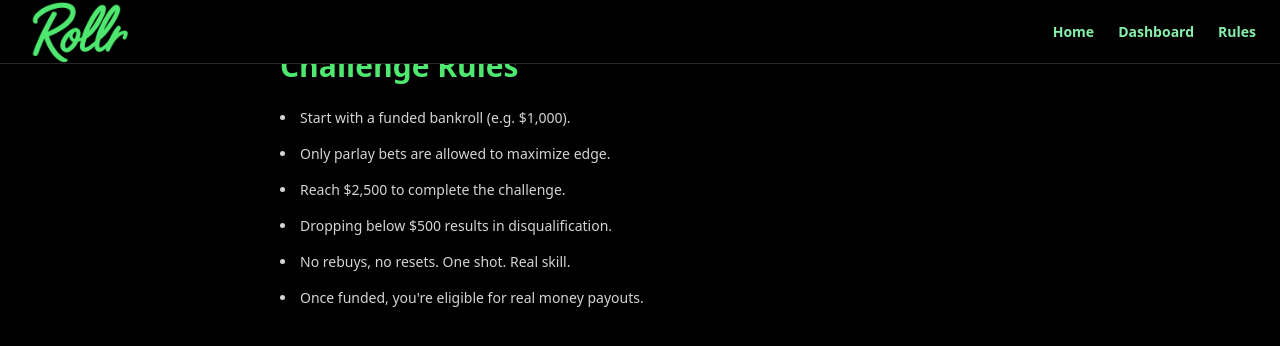
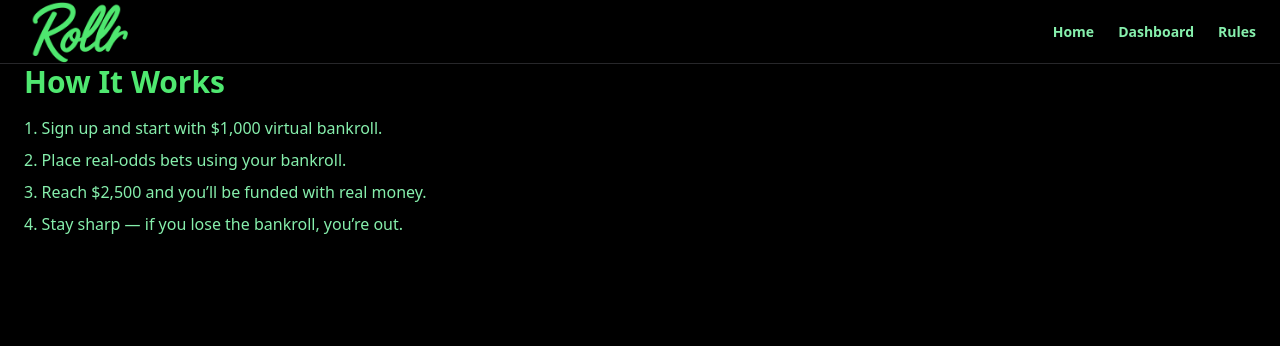
Before and after one commit to chipotleman/fundedfinal, a Next.js app: page /rules in a window 1280 px wide. Shown: the top 346 px of the page. Built offline with nearby package versions, Linux system fonts and the light colour scheme.

Commit message:
Update rules.js

```diff
--- a/pages/rules.js
+++ b/pages/rules.js
@@ -4,17 +4,15 @@ export default function Rules() {
   return (
     <div className="bg-black text-white min-h-screen">
       <TopNavbar />
-      <section className="px-6 py-12 max-w-3xl mx-auto">
-        <h1 className="text-3xl font-bold text-[#4fe870] mb-6">Challenge Rules</h1>
-        <ul className="space-y-4 list-disc list-inside text-zinc-300 text-sm">
-          <li>Start with a funded bankroll (e.g. $1,000).</li>
-          <li>Only parlay bets are allowed to maximize edge.</li>
-          <li>Reach $2,500 to complete the challenge.</li>
-          <li>Dropping below $500 results in disqualification.</li>
-          <li>No rebuys, no resets. One shot. Real skill.</li>
-          <li>Once funded, you're eligible for real money payouts.</li>
-        </ul>
-      </section>
+      <div className="pt-16 px-6">
+        <h1 className="text-3xl font-bold text-[#4fe870] mb-4">How It Works</h1>
+        <ol className="list-decimal list-inside text-green-300 space-y-2">
+          <li>Sign up and start with $1,000 virtual bankroll.</li>
+          <li>Place real-odds bets using your bankroll.</li>
+          <li>Reach $2,500 and you’ll be funded with real money.</li>
+          <li>Stay sharp — if you lose the bankroll, you’re out.</li>
+        </ol>
+      </div>
     </div>
   );
 }
```
